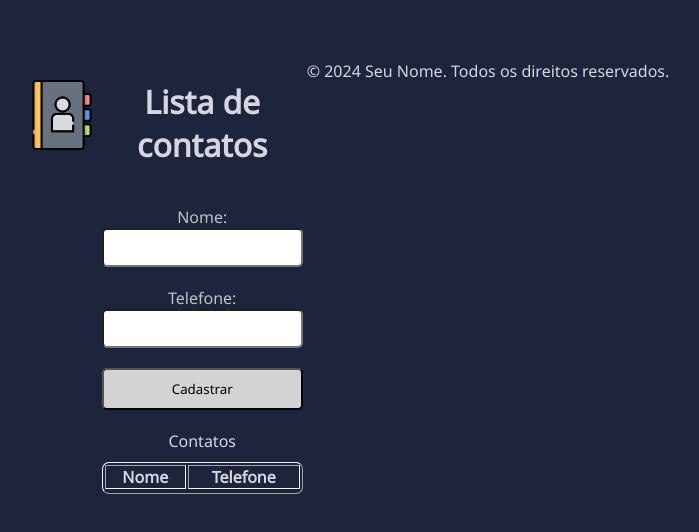
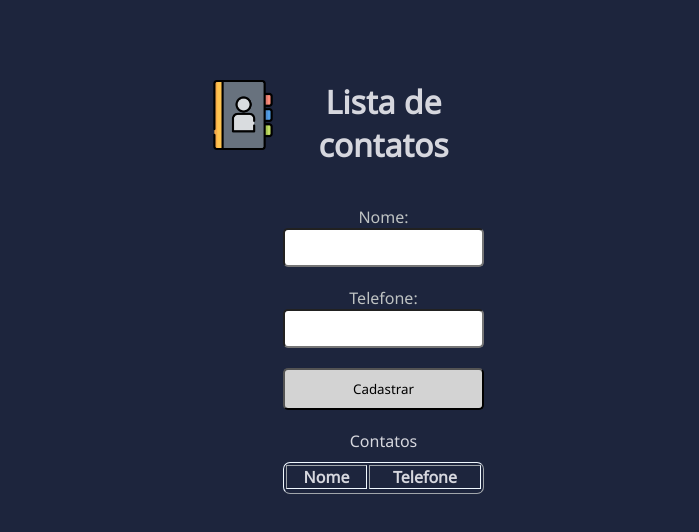
Before and after one commit to rocharicardo9/Agenda-de-Contatos, a plain HTML site: page index.html in a window 1280 px wide. Shown: the whole page, without its empty margins (302-1001 px from the left). Drawn offline with Linux system fonts and the light colour scheme.

Commit message:
Retirado o direto altoral

```diff
--- a/index.html
+++ b/index.html
@@ -53,9 +53,6 @@
             </div>
         </div>
     </div>
-    <footer>
-        <p>&copy; 2024 Seu Nome. Todos os direitos reservados.</p>
-    </footer>
     <script src="./main.js"></script>
 </body>
 </html>
```
